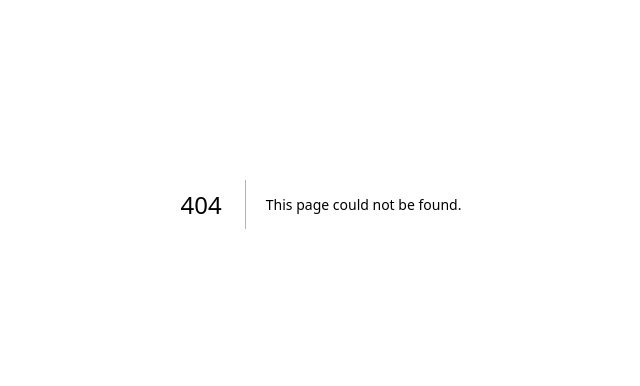
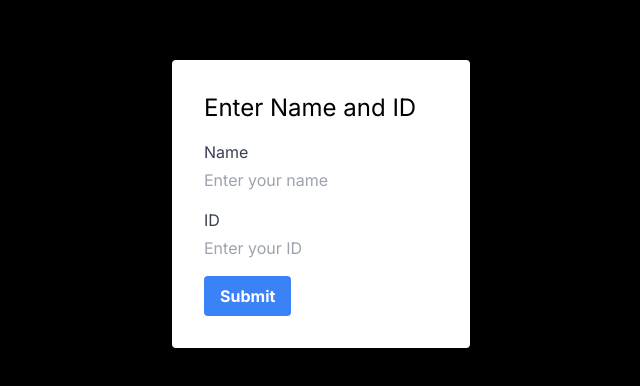
Before and after one commit to kv8gh/prisma-project, a Next.js app: page /add-post in a window 1280 px wide. Before the commit this address had no page. Shown: the part 196-582 px from the top of the page, without its empty margins (319-959 px from the left). Built offline with nearby package versions, Linux system fonts and the light colour scheme.

Commit message:
get and post with some error

```diff
--- /dev/null
+++ b/app/add-post/page.js
@@ -0,0 +1,74 @@
+'use client'
+import { useState } from "react";
+
+export default function addPost(){
+    const [name, setName] = useState('');
+    const [id, setId] = useState('');
+
+    const handleSubmit = async(e) => {
+      e.preventDefault();
+      try {
+          const response = await fetch('/api/newpost', {
+              method: 'POST',
+              headers: {
+                  'Content-Type': 'application/json'
+              },
+              body: JSON.stringify({ name, id })
+          });
+
+          if (!response.ok) {
+              throw new Error('Network response was not ok');
+          }
+
+          const data = await response.json();
+          console.log(data); // Log the response data
+      } catch (err) {
+          console.error(err);
+      }
+  };
+
+
+    return(
+        <div className="min-h-screen flex items-center justify-center bg-black">
+      <div className="bg-white p-8 rounded shadow-md">
+        <h2 className="text-2xl mb-4">Enter Name and ID</h2>
+        <form onSubmit={handleSubmit}>
+          <div className="mb-4">
+            <label htmlFor="name" className="block text-gray-700">
+              Name
+            </label>
+            <input
+              type="text"
+              id="name"
+              className="form-input mt-1 block w-full"
+              value={name}
+              onChange={(e) => setName(e.target.value)}
+              placeholder="Enter your name"
+              required
+            />
+          </div>
+          <div className="mb-4">
+            <label htmlFor="id" className="block text-gray-700">
+              ID
+            </label>
+            <input
+              type="text"
+              id="id"
+              className="form-input mt-1 block w-full"
+              value={id}
+              onChange={(e) => setId(e.target.value)}
+              placeholder="Enter your ID"
+              required
+            />
+          </div>
+          <button
+            type="submit"
+            className="bg-blue-500 hover:bg-blue-700 text-white font-bold py-2 px-4 rounded"
+          >
+            Submit
+          </button>
+        </form>
+      </div>
+    </div>
+  );
+}
--- /dev/null
+++ b/app/api/newpost/route.js
@@ -0,0 +1,7 @@
+import { NextResponse } from "next/server";
+
+export async function POST(request){
+    const data = await request.json();
+    console.log({data});
+    return NextResponse(data);
+}
--- /dev/null
+++ b/app/components/data.jsx
@@ -0,0 +1,8 @@
+export default function data({name,id}){
+    return(
+        <div className="border border-black rounded px-4 py-2">
+            <h2>{name}</h2>
+            <p>ID: {id}</p>
+        </div>
+    )
+}
--- /dev/null
+++ b/app/info/page.js
@@ -0,0 +1,11 @@
+export default function info({name,id}){
+    console.log('ke',name);
+    console.log(name);
+    console.log(id);
+    return(
+        <div className="border border-black rounded px-4 py-2">
+            <h1>{name}</h1>
+            <p>ID: {id}</p>
+        </div>
+    )
+}
--- a/app/page.js
+++ b/app/page.js
@@ -1,3 +1,35 @@
-export default function Home(){
-  <h1>THIS IS OUR FIRST POSTGRES PROJECT!!!</h1>
+import prisma from "@/lib/prisma"
+import info from "./info/page";
+import data from "@/app/components/data";
+import  { GetServerSideProps } from "next";
+import addPost from "./add-post/page";
+import Link from "next/link";
+
+async function getName(){
+  const name = await  prisma.User.findMany();
+  console.log(name);
+  return name;
 }
+
+export default async function Home(){
+  const userNames =await getName();
+  // console.log(userNames)
+  return (
+
+  <div>
+    <h1>THIS IS OUR FIRST POSTGRES PROJECT!!!</h1>
+    <Link href={'/add-post'}>ADD POST</Link>
+    {
+      userNames.map((items,index)=>{
+        console.log(typeof items);
+        return (<info
+        key={index}
+        name={items.name}
+        id={items.id}/>);
+      })
+    }
+    {/* <info name={userNames[0].name} id={userNames}/> */}
+  </div>
+
+  )
+}
--- /dev/null
+++ b/lib/prisma.js
@@ -0,0 +1,14 @@
+import { Prisma, PrismaClient } from "@prisma/client";
+
+var prisma;
+
+if(process.env.NODE_ENV === "production"){
+    prisma = new PrismaClient();
+    }else{
+        if(!global.prisma){
+            global.prisma  = new PrismaClient();
+        }
+        prisma = global.prisma;
+    }
+
+export default prisma;
```
